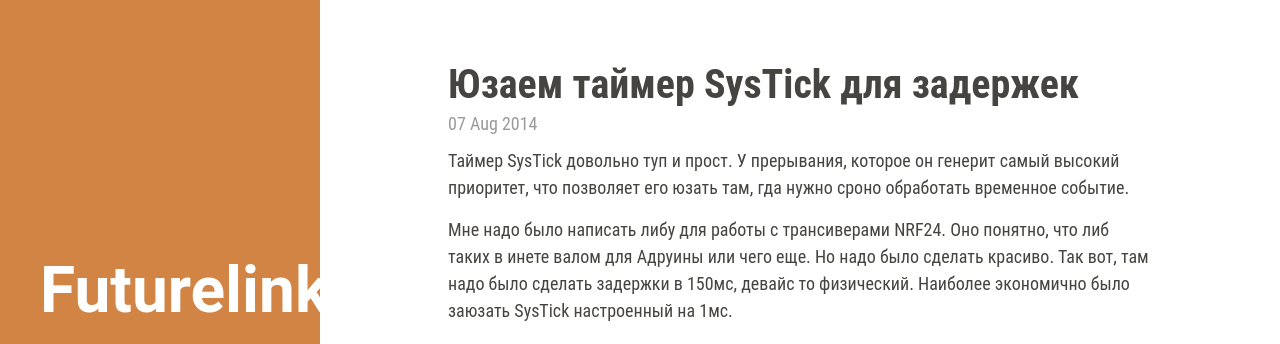
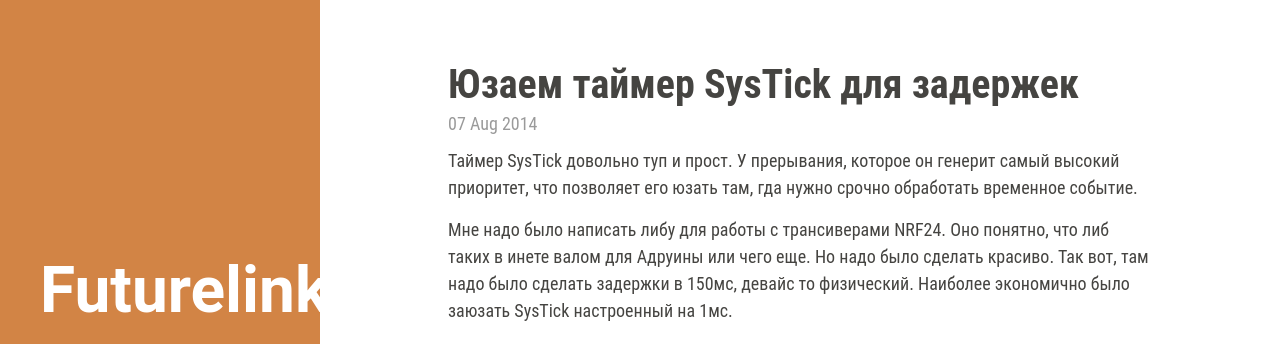
Before and after one commit to futurelink/futurelink.github.io, a Jekyll site: the page built from _posts/2014-08-07-Using-SysTick-timer.md, in a window 1280 px wide. Shown: the top 344 px of the page. Built offline with Jekyll 4.4.1, drawn with Linux system fonts in a browser that asks for light colours; some web fonts are replaced; Markdown is read by kramdown in place of the engine named in the settings.

Commit message:
Added cuts

```diff
--- a/_posts/2014-08-07-Using-SysTick-timer.md
+++ b/_posts/2014-08-07-Using-SysTick-timer.md
@@ -3,7 +3,9 @@
 layout: post
 ---
 Таймер SysTick довольно туп и прост. У прерывания, которое он генерит самый высокий приоритет,
-что позволяет его юзать там, гда нужно сроно обработать временное событие.
+что позволяет его юзать там, гда нужно срочно обработать временное событие.
+
+<!-- more -->
 
 Мне надо было написать либу для работы с трансиверами NRF24. Оно понятно, что либ таких в инете валом
 для Адруины или чего еще. Но надо было сделать красиво. Так вот, там надо было сделать задержки в 150мс,
--- a/public/css/hyde.css
+++ b/public/css/hyde.css
@@ -499,7 +499,6 @@
 }
 
 pre {
-	font-family:		Monotype;
 	-moz-tab-size:		4;
 	-o-tab-size:		4;
 	-webkit-tab-size:	4;
```
Also changed, not shown: _posts/2014-08-06-Using-OpenOCD-to-flash-STM32F0.md (+2 -0 lines).
